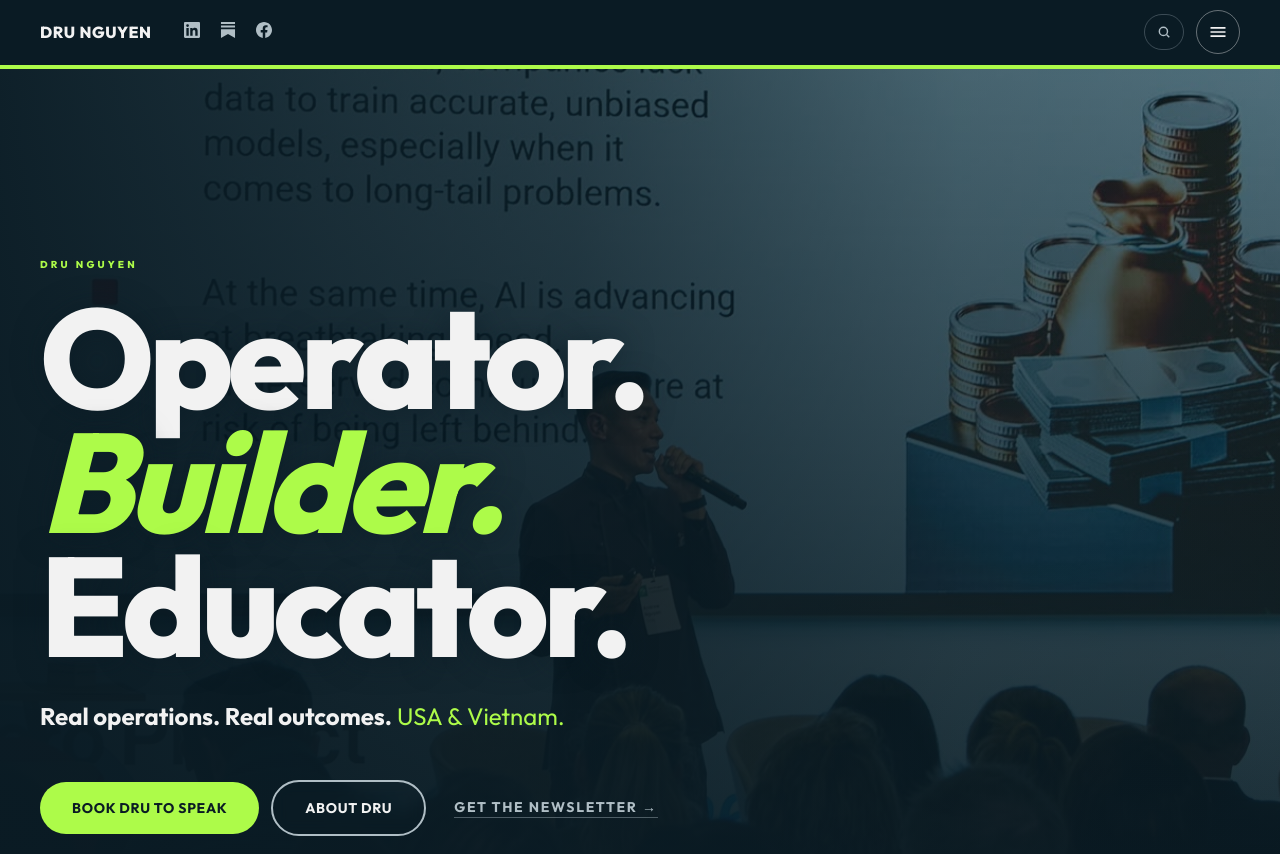
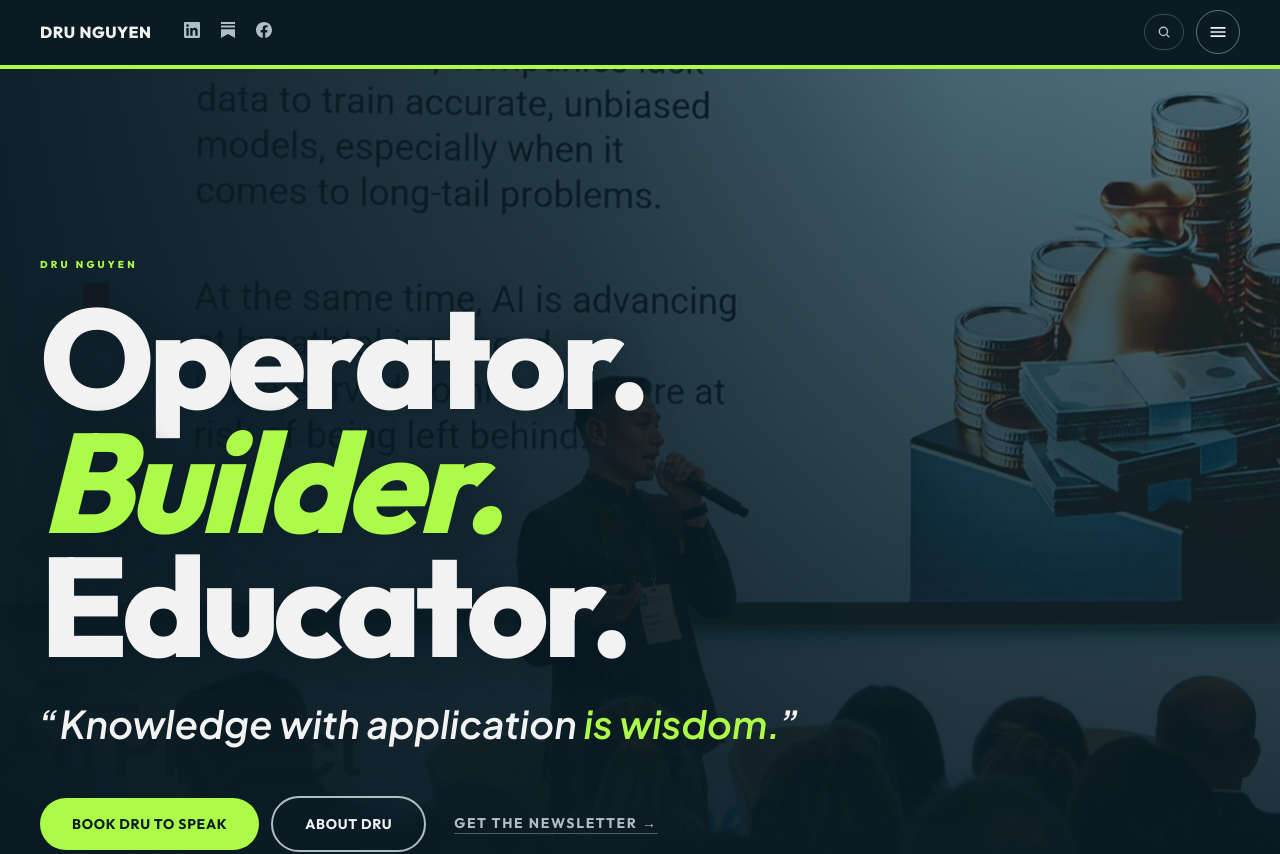
Before and after one commit to akadru/dru_nguyen_personal_brand_website, a Next.js app in the folder website/: page / in a window 1280 px wide. Shown: the top 854 px of the page. Built offline with nearby package versions, Linux system fonts and the light colour scheme.

Commit message:
hero: restore 'Knowledge with application is wisdom' quote — Plus Jakarta italic per style guide, lime accent on 'is wisdom'

```diff
--- a/website/app/page.tsx
+++ b/website/app/page.tsx
@@ -57,11 +57,16 @@ export default function Home() {
           </Reveal>
           <Reveal delay={3}>
             <p
-              className="mt-8 max-w-3xl text-xl md:text-2xl"
-              style={{ color: "var(--brand-pastel)" }}
+              className="mt-8 max-w-3xl italic"
+              style={{
+                fontFamily: "'Plus Jakarta Sans', serif",
+                fontSize: "clamp(22px, 3vw, 40px)",
+                lineHeight: 1.25,
+                color: "var(--brand-white)",
+              }}
             >
-              <span style={{ color: "var(--brand-white)", fontWeight: 700 }}>Real operations. Real outcomes.</span>{" "}
-              <span style={{ color: "var(--brand-lime)" }}>USA &amp; Vietnam.</span>
+              &ldquo;Knowledge with application{" "}
+              <span style={{ color: "var(--brand-lime)" }}>is wisdom.</span>&rdquo;
             </p>
           </Reveal>
           <Reveal delay={3}>
```
